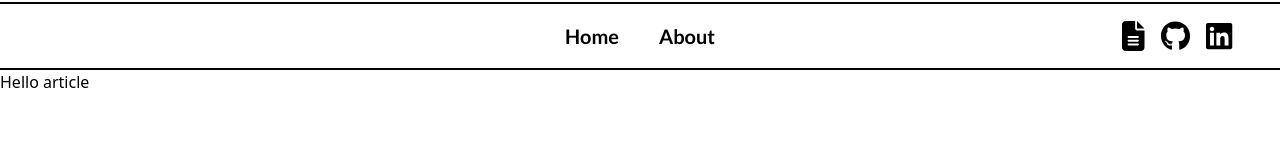
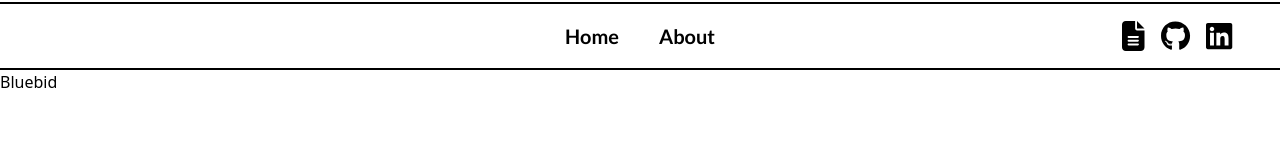
Before and after one commit to TheRegzi/portfolio-2, a React (Vite) app: page /article/1 in a window 1280 px wide. Shown: the part 138-298 px from the top of the page. Built offline with nearby package versions, Linux system fonts and the light colour scheme.

Commit message:
feat: adding project data to article

```diff
--- a/src/pages/Article.tsx
+++ b/src/pages/Article.tsx
@@ -1,7 +1,15 @@
+import { useParams } from 'react-router-dom'
+import projects from '../../data/projects.json'
+
 function Article() {
+  const { id } = useParams()
+  const project = projects.find((p) => String(p.id) === id)
+  if (!project)
+    return <div className="text-center text-red-500">Article not found.</div>
+
   return (
     <>
-      <h1>Hello article</h1>
+      <h1>{project.title}</h1>
     </>
   )
 }
```
